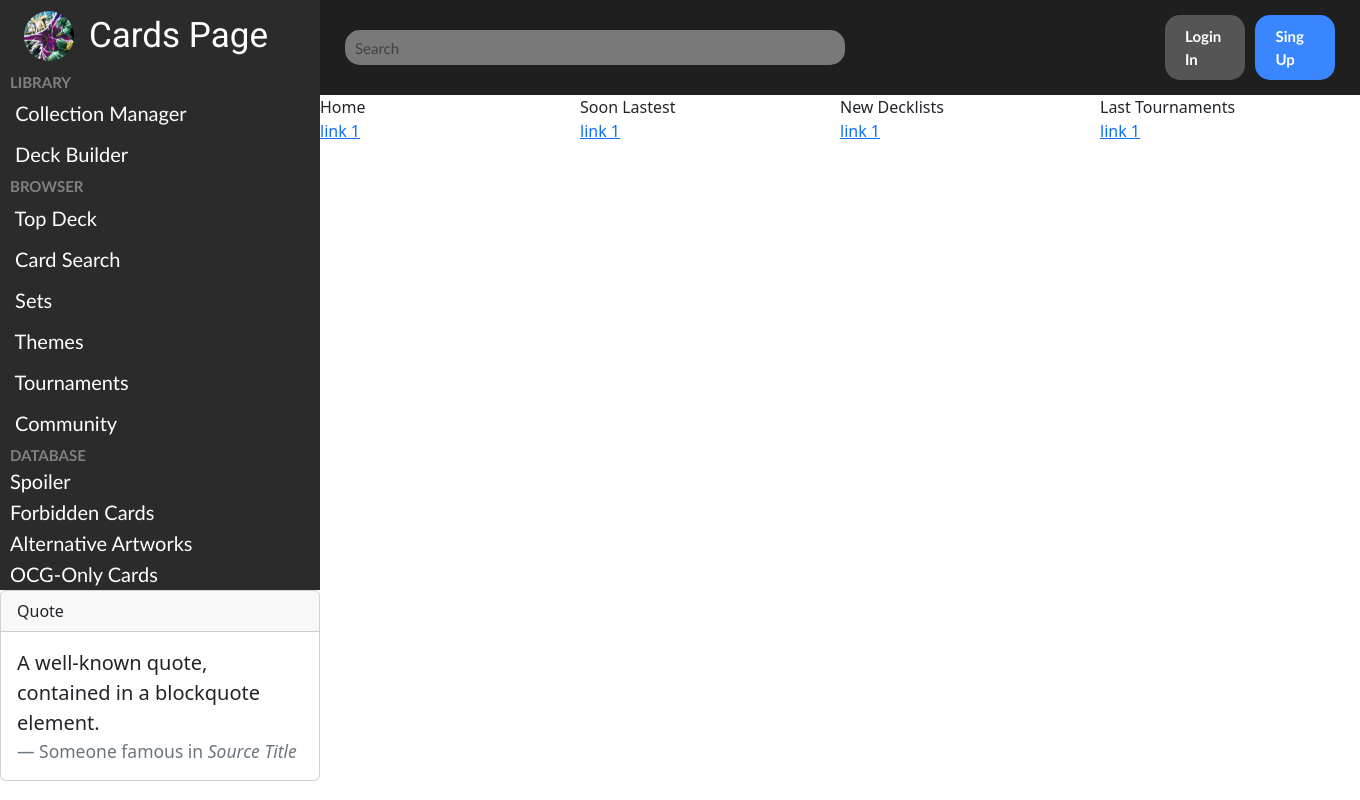
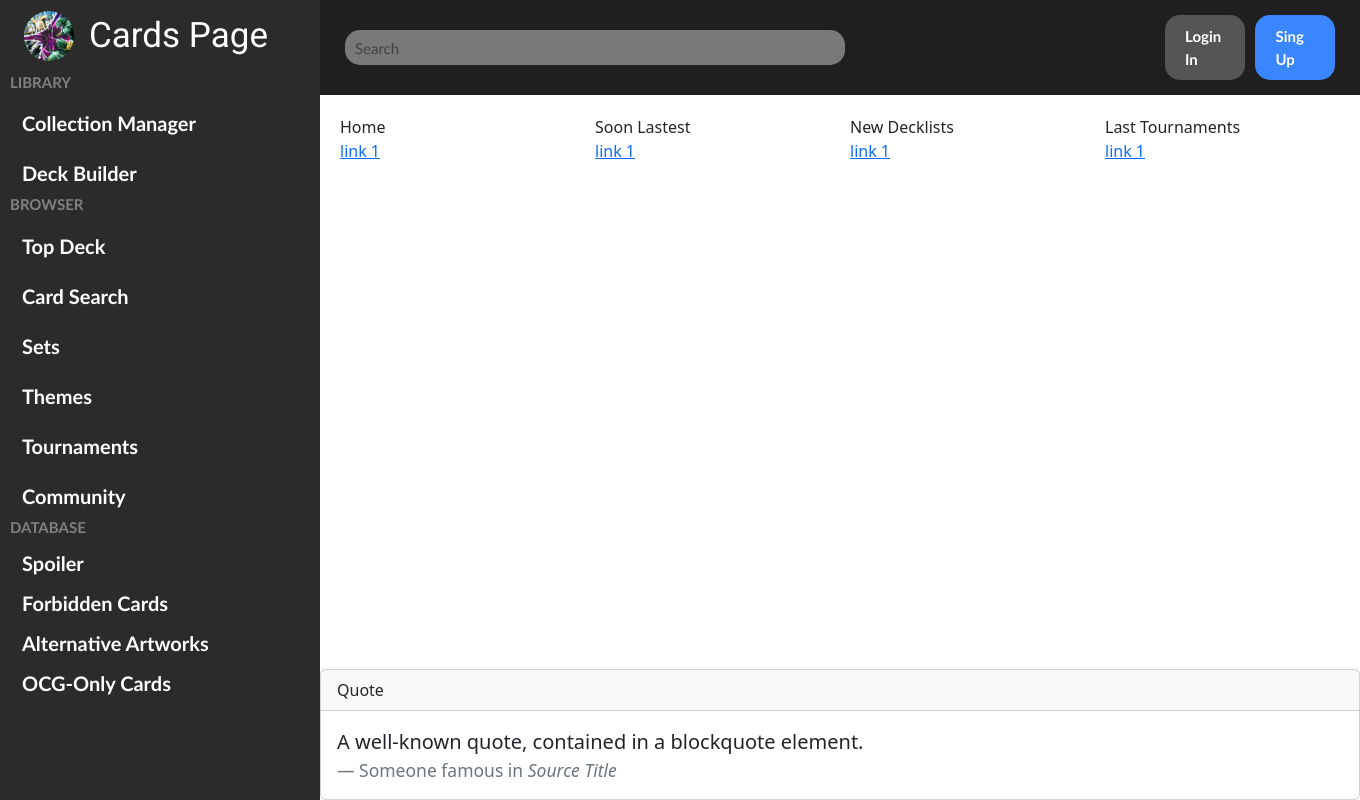
Before and after one commit to BigBossSpektrum/YGO, a Django app: template templates/base.html in a window 1360 px wide. Run offline with Django 5.2, Linux system fonts and the light colour scheme; the template is opened without the code that fills it, so the values that code supplies are empty; some web fonts are replaced.

Commit message:
update mainPage

```diff
--- a/static/css/styles_base.css
+++ b/static/css/styles_base.css
@@ -49,6 +49,7 @@ sidebar{
     padding-left: 10px;
     font-size: 20px;
     width: 100%;
+    min-height: 100vh;
 
 }
 
@@ -87,7 +88,7 @@ sidebar{
     color: white;
     font-size: 12px;
     cursor: pointer;
-    padding-left: 90px;
+    padding-left: 80px;
     display: flex;
     justify-content: center;
 }
@@ -98,7 +99,7 @@ sidebar{
     color: white;
     font-size: 12px;
     cursor: pointer;
-    padding-left: 150px;
+    padding-left: 135px;
     display: flex;
     justify-content: center;
 }
@@ -120,6 +121,16 @@ sidebar{
 .mainMenu_styledLink{
     text-decoration: none;
     color: white;
+    font-weight: bold;
+    font-size: 20px;
+    font-weight: 600;
+    font-family: 'Gill Sans', 'Gill Sans MT', Calibri, 'Trebuchet MS', sans-serif;
+    padding-top: 10px;
+    padding-left: 12px;
+    display: flex;
+    flex-direction: row;
+    align-items: center;
+    justify-content: center;
 }
 
 .mainMenu_separador{
@@ -133,6 +144,9 @@ sidebar{
 .column{
     display: grid;
     grid-template-columns: 1fr 1fr 1fr 1fr;
+    padding-top: 20px;
+    padding-left: 20px;
+
 }
 
 .mainMenu_styledName{
@@ -182,3 +196,17 @@ sidebar{
     justify-content: center;
     gap: 10px;
 }
+
+.content {
+    min-height: 100vh;
+    display: grid;
+    grid-template-rows: 0.1fr 1fr auto;
+}
+
+.mainMenu_title {
+    font-family: 'Gill Sans', 'Gill Sans MT', Calibri, 'Trebuchet MS', sans-serif;
+    font-size: 30px;
+    font-weight: 600;
+    color: #1f1f1f;
+    padding-left: 20px;
+}
--- a/templates/base.html
+++ b/templates/base.html
@@ -20,9 +20,9 @@
     </sidebar>
     <div class="content">
         {% include "base_main.html" %}
+        {% include "base_footer.html" %}
     </div>
 
-    {% include "base_footer.html" %}
 
 
 </body>
```
